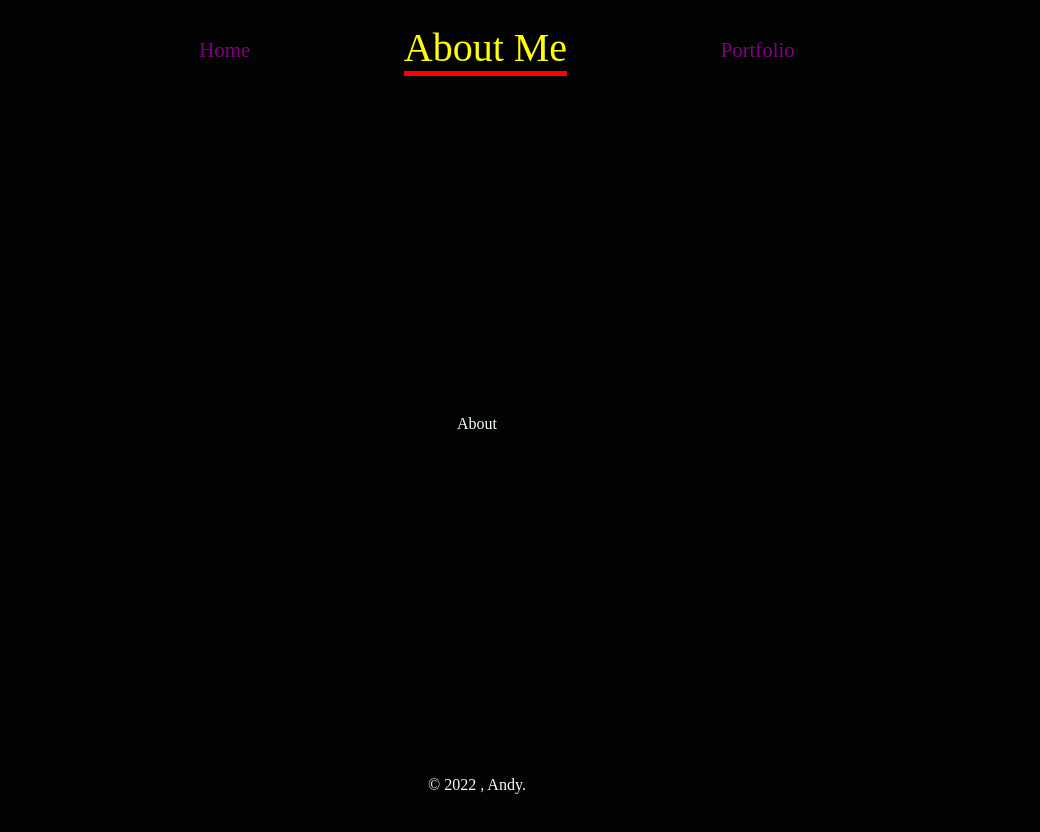
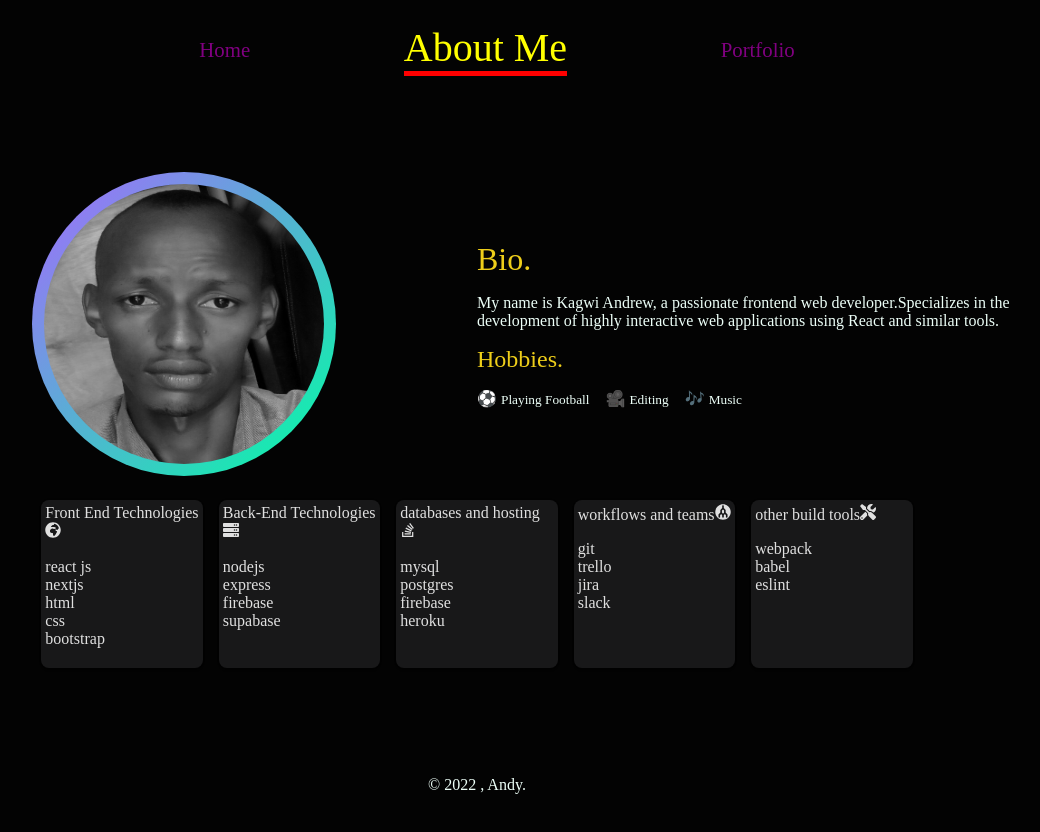
Before and after one commit to kagz/react-portfolio, a React app: page /about in a window 1280 px wide. Shown: the top 832 px of the page, without its empty margins (163-1203 px from the left). Built offline with nearby package versions, Linux system fonts and the light colour scheme.

Commit message:
added about cards

```diff
--- a/src/data/index.js
+++ b/src/data/index.js
@@ -23,7 +23,11 @@ export const info = {
 		},
 		{
 			emoji: '💼',
-			text: 'A Freelance ',
+			text: 'A Freelancer ',
+		},
+		{
+			emoji: '🧠',
+			text: '3+ years ',
 		},
 		{
 			emoji: '📧',
@@ -48,56 +52,93 @@ export const info = {
 		},
 
 	],
-	bio: 'My name is Kagwi Andrew, a self-taught software developer who works hard to be a worldclass developer,i started off my journey with Java and i developed several desktop apps and later on shifted to web apps and currently training on mobile apps.',
+	bio: 'My name is Kagwi Andrew, a passionate frontend web developer.Specializes in the development of highly interactive web applications using React and similar tools.',
 	skills:
 	{
-		proficientWith: ['react', 'javascript', 'git', 'github', 'bootstrap', 'html5', 'css3'],
-		exposedTo: ['nodejs', 'spring-boot'],
+		proficientWith: ['react', 'javascript', 'webpack', 'git', 'github', 'bootstrap', 'html5', 'css3'],
+		exposedTo: ['nodejs', 'express'],
 	},
 	hobbies: [
 		{
 			label: 'playing football',
-			emoji: '📖',
+			emoji: '⚽',
 		},
 		{
 			label: 'editing',
-			emoji: '🎭',
+			emoji: '🎥',
 		},
 		{
-			label: 'movies',
-			emoji: '🎥',
+			label: 'music',
+			emoji: '🎶',
 		},
 
 	],
+	techStacks: [
+		{
+			label: 'Front End Technologies',
+			stacks: ['react js', 'nextjs', 'html', 'css', 'bootstrap'],
+			emoji: 'FaGlobeAfrica',
+		},
+		{
+			label: 'Back-End Technologies',
+			stacks: ['nodejs', 'express', 'firebase', 'supabase'],
+			emoji: 'FaServer',
+		},
+		{
+			label: 'databases and hosting',
+			stacks: ['mysql', 'postgres', 'firebase', 'heroku'],
+			emoji: 'FaStackOverflow',
+		},
+		{
+			label: 'workflows and teams',
+			stacks: ['git', 'trello', 'jira', 'slack'],
+			emoji: 'FaMegaport',
+		},
+		{
+			label: 'other build tools',
+			stacks: ['webpack', 'babel', 'eslint'],
+			emoji: 'FaTools',
+		},
+	],
 	portfolio: [
 		{
-			title: 'Project 1',
-			live: 'https://paytonpierce.dev', // this should be a link to the live version of your project, think github pages, netlify, heroku, etc. Or your own domain, if you have it.
-			source: 'https://github.com/paytonjewell', // this should be a link to the **repository** of the project, where the code is hosted.
+			title: 'Homecare web',
+			live: 'https://kagz.github.io/Spruce/',
+			source: 'https://github.com/kagz/spruce-ultimate',
+			description: 'Homecare web', // add desc
+			stacks: ['HTML', 'scss'],
 			image: mock1,
 		},
 		{
-			title: 'Project 2',
-			live: 'https://paytonpierce.dev',
-			source: 'https://github.com/paytonjewell',
+			title: 'React Jobs App',
+			live: 'https://github.com/kagz/github-jobs-react-app',
+			source: 'https://github.com/kagz/github-jobs-react-app',
+			description: 'Homecare web', // add desc
+			stacks: ['react', 'styled components', 'RESTful Api'],
 			image: mock2,
 		},
 		{
-			title: 'Project 3',
-			live: 'https://paytonpierce.dev',
-			source: 'https://github.com/paytonjewell',
+			title: 'Cloth online shop',
+			live: 'https://newlookmtaani.web.app/shop',
+			source: 'https://github.com/kagz/Newlooks-Mtaani-fe',
+			description: 'Homecare web', // add desc
+			stacks: ['react', 'scss', 'material design', 'RESTful Api'],
 			image: mock3,
 		},
 		{
-			title: 'Project 4',
-			live: 'https://paytonpierce.dev',
-			source: 'https://github.com/paytonjewell',
+			title: 'Decent Apps UI',
+			live: 'https://decentapps.eu/roadmap',
+			source: 'https://github.com/kagz/ponder/tree/development',
+			description: 'Homecare web', // add desc
+			stacks: ['nextjs'],
 			image: mock4,
 		},
 		{
-			title: 'Project 5',
-			live: 'https://paytonpierce.dev',
-			source: 'https://github.com/paytonjewell',
+			title: 'Ponders App',
+			live: 'https://github.com/decentrists',
+			source: 'https://github.com/decentrists/Ponder',
+			description: 'Homecare web', // add desc
+			stacks: ['react', 'bootstrap', 'cytoscape', 'RESTful Api'],
 			image: mock5,
 		},
 	],
--- a/src/pages/About.jsx
+++ b/src/pages/About.jsx
@@ -1,10 +1,12 @@
 import React from 'react';
 import styled from 'styled-components';
-import { Container } from 'react-bootstrap';
+import { Container, Image } from 'react-bootstrap';
+import * as FontAwesome from 'react-icons/fa';
+import { info } from '../data/index';
 
 const MainCont = styled(Container)`
   display: flex;
-  /* flex-direction: column; */
+  flex-direction: column;
 	justify-content: center;
 	align-items: center;
 	margin-left: auto;
@@ -15,9 +17,123 @@ const MainCont = styled(Container)`
 	padding-left: 15px;
 `;
 
+const TopWrapper = styled.div`
+	display: flex;
+	justify-content: space-between;
+	width: 100%;
+`;
+
+const ImageWrapper = styled.div`
+	display: flex;
+	vertical-align: center;
+	align-items: center;
+	justify-content: center;
+	width: 100%;
+`;
+
+const Me = styled(Image)`
+	border-radius: 50%;
+	height: 35vh;
+	width: 35vh;
+	padding: 0.75rem;
+	margin-bottom: 1rem;
+	margin-right: 2rem;
+	background: -webkit-linear-gradient(135deg, rgb(0, 255, 164), rgb(166, 104, 255));
+`;
+
+const InfoWrapper = styled.div`
+	width: 100%;
+	display: flex;
+	flex-direction: column;
+	align-items: flex-start;
+  justify-content: center;
+
+	h1,h2{
+		color: #eece1a;
+		margin: 0;
+    font-weight: 400;
+		text-transform: capitalize;
+	}
+
+	p{
+	    font-weight: 200;
+		font-size: 1rem;
+
+	}
+	ul{
+		list-style: none;
+		display: flex;
+		padding: 0;
+		text-transform: capitalize;
+		gap: 1rem;
+	}
+`;
+const BottomWrapper = styled.div`
+	display: flex;
+    flex-wrap: wrap;
+    justify-content: space-between;
+
+`;
+const Card = styled.div`
+  box-shadow: 0 0 2px 0 rgb(0 0 0 / 12%), 0 2px 2px 0 rgb(0 0 0 / 24%);
+    border-radius: 8px;
+ 		padding: 4px;
+    min-height: 149px;
+    background: #181819;
+    color: #e0e0e0;
+    cursor: pointer;
+    margin: 8px 8px 8px 8px;
+    flex: 1 0 150px;
+   		ul{
+			list-style: none;
+		padding: 0;
+		}
+
+		&:hover {
+	transform: scale(1.05);
+	-moz-transform: scale(1.05);
+	-webkit-transform: scale(1.05);
+}
+
+`;
 function About() {
 	return (
-		<MainCont>About</MainCont>
+		<MainCont>
+			<TopWrapper>
+				<ImageWrapper>
+					<Me src={info.selfPortrait} />
+				</ImageWrapper>
+				<InfoWrapper>
+					<h1>Bio.</h1>
+					<p>
+						{info.bio}
+					</p>
+					<h2>hobbies.</h2>
+					<ul>
+						{info.hobbies.map((hobby, index) => (
+							<li key={index}>
+								<span>{hobby.emoji}</span> <small>{hobby.label}</small>
+							</li>
+						))}
+					</ul>
+				</InfoWrapper>
+			</TopWrapper>
+			<BottomWrapper>
+				{info.techStacks.map((hobby, index) => (
+					<Card key={index}>
+						<label>{hobby.label}</label>
+						<span>{React.createElement(FontAwesome[hobby.emoji])}</span>
+						 <ul>
+							{
+								hobby.stacks.map((stack, index) => (
+									<li key={index}>{stack}</li>
+								))
+							}
+						 </ul>
+					</Card>
+				))}
+			</BottomWrapper>
+		</MainCont>
 	);
 }
 
--- a/src/pages/Home.jsx
+++ b/src/pages/Home.jsx
@@ -76,7 +76,7 @@ function Home() {
 		<MainCont>
 			<Avatar src={info.selfPortrait} />
 			<div>
-				<h1>Hi, I'm <span style={{ background: info.gradient, WebkitBackgroundClip: 'text', WebkitTextFillColor: 'transparent' }}>{info.firstName}</span><span>🤚</span>
+				<h1>Hey, I'm <span style={{ background: info.gradient, WebkitBackgroundClip: 'text', WebkitTextFillColor: 'transparent' }}>{info.firstName}</span><span>🤚</span>
 				</h1>
 				<h2>{info.position}.</h2>
 				<MiniBio>
```
